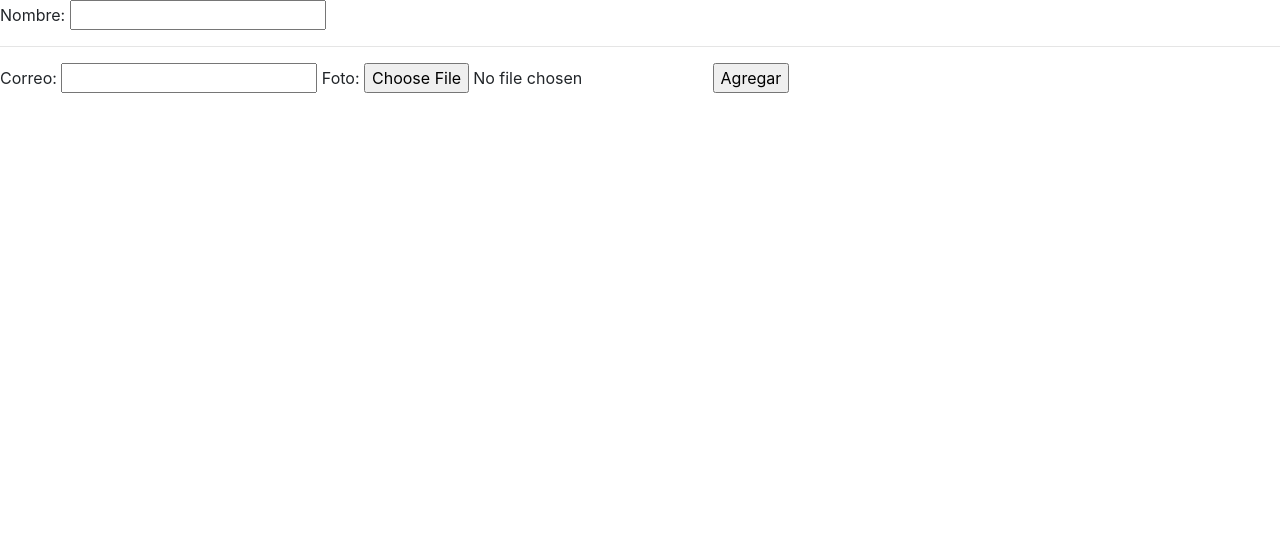
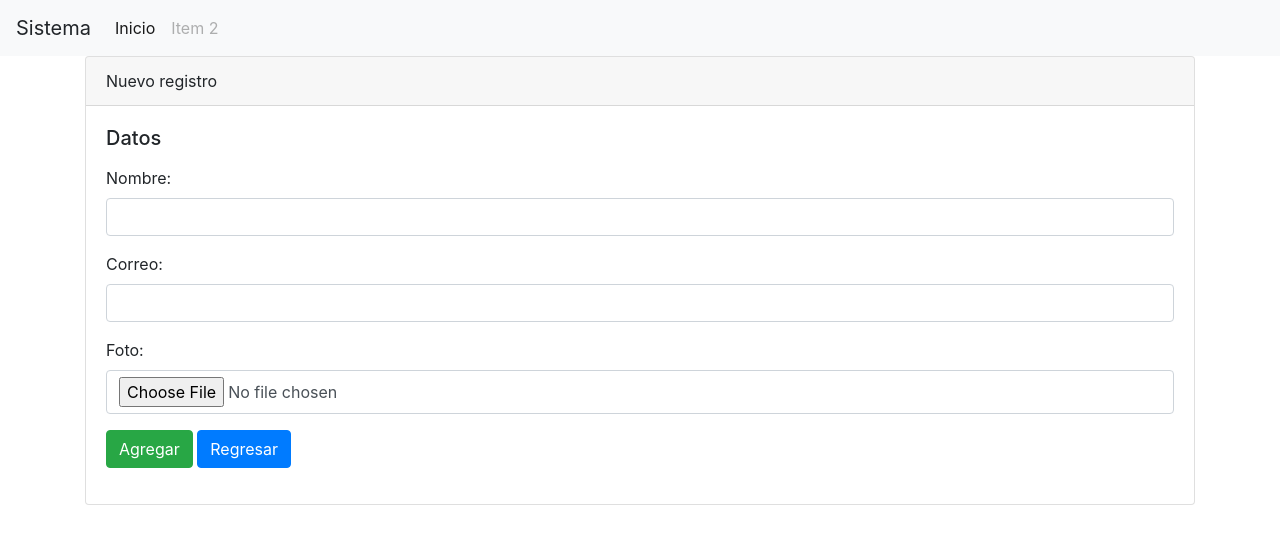
Before and after one commit to MatiasOrtubia/user_management_system, a Flask app: page /create in a window 1280 px wide. Shown: the top 544 px of the page. Run offline with Flask 2, Linux system fonts and the light colour scheme; some libraries are stand-ins or nearby versions.

Commit message:
Added navigation bar, bootstrap styles for forms, and other small upgrades.

```diff
--- a/app.py
+++ b/app.py
@@ -2,6 +2,7 @@ from flask import Flask # Para usar flask
 from flask import render_template # Para redireccionar una u otra URL
 from flask import request # Para tomar datos de formularios etc.
 from flask import redirect # Para redirigir a la misma pagina (o a otra? no se)
+from flask import send_from_directory
 from flaskext.mysql import MySQL # Para que Flask pueda conectarse con sql
 from datetime import datetime # Para tomar la fecha y hora de la computadora, la usamos para cambiar el nombre de archivo de la imagen
 import os
@@ -18,6 +19,9 @@ mysql.init_app(app)
 CARPETA = os.path.join('uploads') # Se ingresa la ruta del directorio que quiero referenciar
 app.config['CARPETA'] = CARPETA # Cuando en el sistema hago referencia a la palabra CARPETA, hago referencia al directorio uploads
 
+@app.route('/uploads/<nombreFoto>') # Cuando alguien quiere levantar una foto, el codigo lo va a reconocer aca y va a ejecutar el codigo
+def uploads(nombreFoto):
+    return send_from_directory(app.config['CARPETA'], nombreFoto)
 
 @app.route('/') # Lo que sucede al entrar al index
 def index():  # ese 'index' puede tener otro nombre que yo quiera.
@@ -26,7 +30,6 @@ def index():  # ese 'index' puede tener otro nombre que yo quiera.
     cursor = conn.cursor() # Se crea un cursor
     cursor.execute(sql) # Hago que el cursor ejecute la consulta
     empleados = cursor.fetchall() # Trae todos los datos y los mete en una tupla
-    print(empleados)
     conn.commit() # Se envian los cambios a la base de datos.
     return render_template('empleados/index.html', empleados=empleados) # En el segundo parametro le pongo el nombre de la variable que quiero
 
@@ -39,7 +42,9 @@ def destroy(id):
     #fila = cursor.fetchall() # Se obtienen los datos
     #os.remove(os.path.join(app.config['CARPETA'], fila[0][0])) # Se elimina la imagen guardada en la carpeta uploads
     fila = cursor.fetchone() # Se obtienen los datos. fetchone obtiene un solo dato, por lo que es bueno usarlo cuando el id es unico. Ver que en otra uso fetchall, eso trae mas datos y hay que poner fila[0][0]
-    os.remove(os.path.join(app.config['CARPETA'], fila[0]))
+
+    if fila[0] != "":
+        os.remove(os.path.join(app.config['CARPETA'], fila[0]))
 
     cursor.execute("DELETE FROM empleados WHERE id=%s", id)
     conn.commit()
@@ -51,7 +56,6 @@ def edit(id):
     cursor = conn.cursor()
     cursor.execute("SELECT * FROM empleados WHERE id=%s", id) # Solo se busca el empleado con el id que se ingreso
     empleados = cursor.fetchall()
-    print(empleados)
     conn.commit()
     return render_template('empleados/edit.html', empleados=empleados) # Envia al usuario a /edit
 
@@ -61,12 +65,14 @@ def update():
     _nombre = request.form['txtNombre']
     _correo = request.form['txtCorreo']
     _foto = request.files['txtFoto']
+    print(_foto.filename)
     sql = 'UPDATE empleados SET nombre=%s, correo=%s WHERE id=%s;'
     datos = (_nombre, _correo, id)
     conn = mysql.connect()
     cursor = conn.cursor()
     now = datetime.now()
     tiempo = now.strftime("%Y%H%M%S")
+    nuevoNombreFoto = ''
 
     if _foto.filename != '':
         nuevoNombreFoto = tiempo + _foto.filename
@@ -94,20 +100,24 @@ def storage():
 
     now = datetime.now()
     tiempo = now.strftime("%Y%H%M%S")
+
+    nuevoNombreFoto = ''
     if _foto.filename != '': # Se verifica que la foto se haya cargado. Si no, nombre es vacio.
         nuevoNombreFoto = tiempo + _foto.filename
         _foto.save("uploads/" + nuevoNombreFoto)
+    else:
+        nuevoNombreFoto = ""
 
     sql =  "INSERT INTO `empleados` (`id`, `nombre`, `correo`, `foto`) VALUES (NULL, %s, %s, %s);"
 
     datos = (_nombre, _correo, nuevoNombreFoto)
 
-    # Grabar en la BD (Base de Datos) VVVV
+    # Carga en la BD (Base de Datos) VVVV
     conn = mysql.connect()
     cursor = conn.cursor()
     cursor.execute(sql, datos) # Se ejecuta la consulta en mysql, y el segundo parametro es la lista de datos con los que se reemplazan %s del string
     conn.commit()
-    return render_template('empleados/index.html') # Al terminar, vuelve a mandar al usuario al index
+    return redirect('/') # Redirige a la app a @app.route('/') y hace todo lo que está ahi (busca en la BD y carga eso en el index)
 
 if __name__ == '__main__':
     app.run(debug=True) # Ejecuta la aplicacion y comienza a correr el controlador
--- a/templates/empleados/create.html
+++ b/templates/empleados/create.html
@@ -1,26 +1,36 @@
-<!DOCTYPE html>
-<html lang="en">
-<head>
-    <meta charset="UTF-8">
-    <meta name="viewport" content="width=device-width, initial-scale=1.0">
-    <link rel="stylesheet" href="https://maxcdn.bootstrapcdn.com/bootstrap/4.0.0/css/bootstrap.min.css">
-    <title>Create</title>
-</head>
-<body>
+{% include 'header.html' %}
+    <form method="POST" action="/store" enctype="multipart/form-data">
+        <div class="card">
+            <div class="card-header">
+                Nuevo registro
+            </div>
+            <div class="card-body">
+                <h5 class="card-title">Datos</h5>
+                <p class="card-text">
 
-    <form method="POST" action="/store" enctype="multipart/form-data">
-        Nombre:
-        <input type="text" name="txtNombre" id="txtNombre">
-        <hr>
+                    <div class="form-group">
+                        <label for="txtNombre">Nombre:</label>
+                        <input id="txtNombre" class="form-control" type="text" name="txtNombre">
+                    </div>
 
-        Correo:
-        <input type="text" name="txtCorreo" id="txtCorreo">
+                    <div class="form-group">
+                        <label for="txtCorreo">Correo:</label>
+                        <input id="txtCorreo" class="form-control" type="text" name="txtCorreo">
+                    </div>
 
-        Foto:
-        <input type="file" name="txtFoto" id="txtFoto">
+                    <div class="form-group">
+                        <label for="txtFoto">Foto:</label>
+                        <input id="txtFoto" class="form-control" type="file" name="txtFoto">
+                    </div>
 
-        <input type="submit" value="Agregar">
+                    <input class="btn btn-success" type="submit" value="Agregar">
+                    <a class="btn btn-primary" onclick="return confirm('Atención!\nLos datos del formulario no se guardan.')" href="{{url_for('index')}}">Regresar</a>
+                </p>
+            </div>
+        </div>
+
+
+
+
     </form>
-
-</body>
-</html>
+{% include 'footer.html' %}
--- a/templates/header.html
+++ b/templates/header.html
@@ -4,7 +4,23 @@
     <meta charset="UTF-8">
     <meta name="viewport" content="width=device-width, initial-scale=1.0">
     <link rel="stylesheet" href="https://maxcdn.bootstrapcdn.com/bootstrap/4.0.0/css/bootstrap.min.css">
-    <title>Sistema de Empleados</title>
+    <title>Sistema</title>
 </head>
 <body>
+    <nav class="navbar navbar-expand-lg navbar-light bg-light">
+        <a class="navbar-brand">Sistema</a>
+        <button class="navbar-toggler" data-target="#my-nav" data-toggle="collapse" aria-controls="my-nav" aria-expanded="false" aria-label="Toggle navigation">
+            <span class="navbar-toggler-icon"></span>
+        </button>
+        <div id="my-nav" class="collapse navbar-collapse">
+            <ul class="navbar-nav mr-auto">
+                <li class="nav-item active">
+                    <a class="nav-link" href="{{url_for('index')}}">Inicio<span class="sr-only">(current)</span></a>
+                </li>
+                <li class="nav-item">
+                    <a class="nav-link disabled" href="#" tabindex="-1" aria-disabled="true">Item 2</a>
+                </li>
+            </ul>
+        </div>
+    </nav>
     <div class="container">
```
Also changed, not shown: templates/empleados/edit.html (+40 -16 lines), templates/empleados/index.html (+7 -7 lines).
